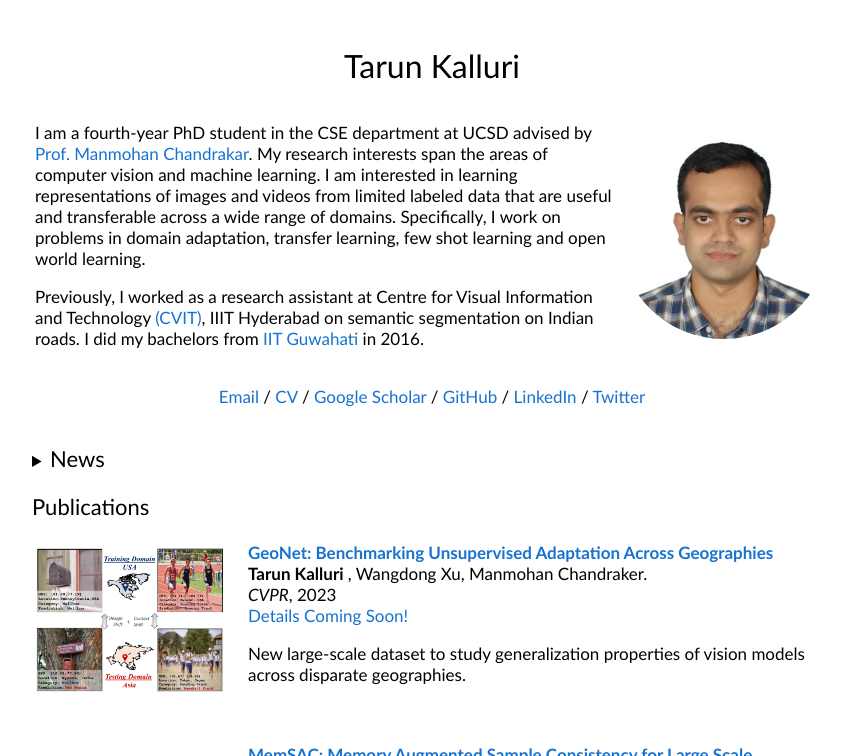
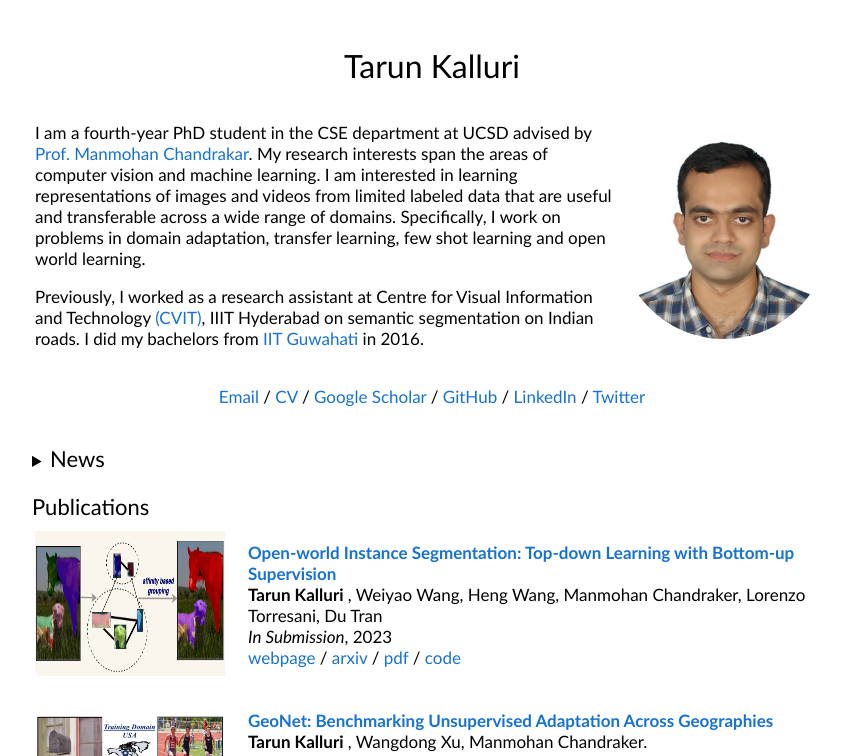
Before and after one commit to tarun005/tarun005.github.io, a Jekyll site: the page index.html, which Jekyll copies as it is, in a window 1280 px wide and 900 px high, cut to the strip 0-756 px from the top of the window. Shown: the whole strip, without its empty margins (208-1049 px from the left). Built offline with Jekyll 4.4.1, drawn with Linux system fonts in a browser that asks for light colours.

Commit message:
Added UDOS OWIS

```diff
--- a/index.html
+++ b/index.html
@@ -90,6 +90,41 @@
 <table >
 <!-- > bgcolor="#ffffd0" -->
 
+<tr>
+  <td>
+    <div>
+      <a href="" target="_blank"> <img src="files/thumbnails/UDOS.png" alt="GeoNet_fig" width="190" height="145"> </a>
+    </div>
+  </td>
+  <td style="padding:20px;width:100%;vertical-align:middle">
+    <a href="">
+      <papertitle>Open-world Instance Segmentation: Top-down Learning with Bottom-up Supervision</papertitle>
+    </a>
+    <br>
+    <strong> Tarun Kalluri </strong>,
+    Weiyao Wang,
+    Heng Wang,
+    Manmohan Chandraker,
+    Lorenzo Torresani,
+    Du Tran
+    <br>
+    <em>In Submission</em>, 2023
+    <br>
+      <a href="https://tarun005.github.io/UDOS/">webpage</a> /
+      <a href="https://arxiv.org/abs/">arxiv</a> /
+      <a href="files/papers/UDOS.pdf">pdf</a> /
+      <a href="https://github.com/tarun005/UDOS">code </a>
+      <!-- <a href="files/reviews/memsac.txt">reviews</a> / -->
+      <!-- <a href="files/posters/3093.pdf">poster</a> / -->
+      <!-- <a href="https://paperid1300.s3.us-west-2.amazonaws.com/3093.mp4">video</a> -->
+
+    <!-- <p></p>
+    <p>
+      New large-scale dataset to study generalization properties of vision models across disparate geographies.
+    </p> -->
+  </td>
+</tr>
+
   <tr>
     <td>
       <div>
@@ -113,8 +148,8 @@
         <a href="files/papers/MemSAC_ECCV22.pdf">pdf</a> /
         <a href="https://github.com/ViLab-UCSD/MemSAC_ECCV2022">code </a> /
         <a href="files/reviews/memsac.txt">reviews</a> /
-        <a href="files/posters/3093.pdf">poster</a> / -->
-        <!-- <a href="https://paperid1300.s3.us-west-2.amazonaws.com/3093.mp4">video</a>  -->
+        <a href="files/posters/3093.pdf">poster</a> /
+        <a href="https://paperid1300.s3.us-west-2.amazonaws.com/3093.mp4">video</a> -->
 
       <p></p>
       <p>
```
Also changed, not shown: UDOS/index.html (+5 -5 lines), files/thumbnails/UDOS.png (added), 6 other files.
